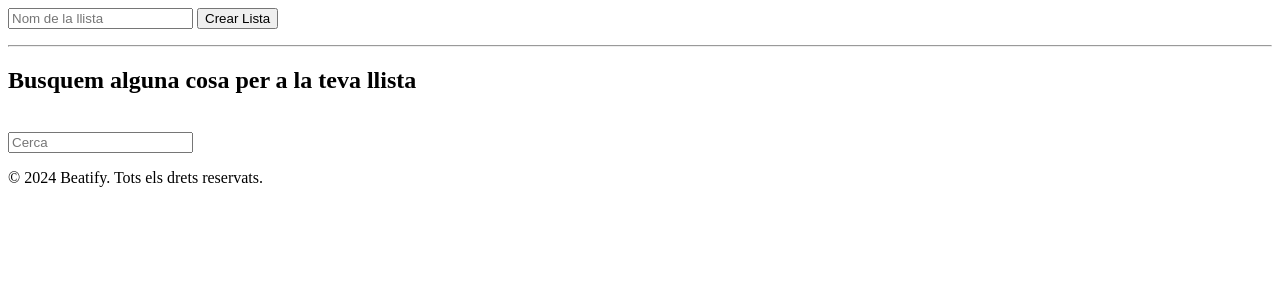
After one commit to Alemusicaria/beatify, a PHP site: page /components/crearLlista.php in a window 1280 px wide. The commit adds this page. Shown: the top 300 px of the page. Run offline with PHP 8.4, Linux system fonts and the light colour scheme.

Commit message:
asdasdasd

```diff
--- /dev/null
+++ b/webs/components/crearLlista.php
@@ -0,0 +1,24 @@
+<html>
+<div class="formulario" id="formulario">
+    <form>
+        <input type="text" name="nomLlista" id="nomLlista" placeholder="Nom de la llista" required>
+        <button type="button" id="crearListaBtn">Crear Lista</button>
+    </form>
+</div>
+<h2 id="nombreListaTitulo" style="display: none;"></h2>
+<!-- AQUI VAN LES CANÇONS DE LA LLISTA-->
+<div id="llistaSeleccionades"></div>
+<hr>
+<h2>Busquem alguna cosa per a la teva llista</h2><br>
+<div class="buscar">
+    <input type="text" id="searchInput" placeholder="Cerca" required />
+    <div class="btn" id="search">
+        <i class="fas fa-search icon"></i>
+    </div>
+</div>
+<div id="taula" class="scrollable-container"></div>
+<p>&copy; 2024 Beatify. Tots els drets reservats.</p>
+
+<script src="../assets/js/carregarLlistaCancons.js"></script>
+<script src="../assets/js/llistaCanco.js"></script>
+</html>
```
Also changed, not shown: assets/js/linksWebs.js (added, +11 -0 lines), webs/index.php (+5 -5 lines), README.md (deleted).
